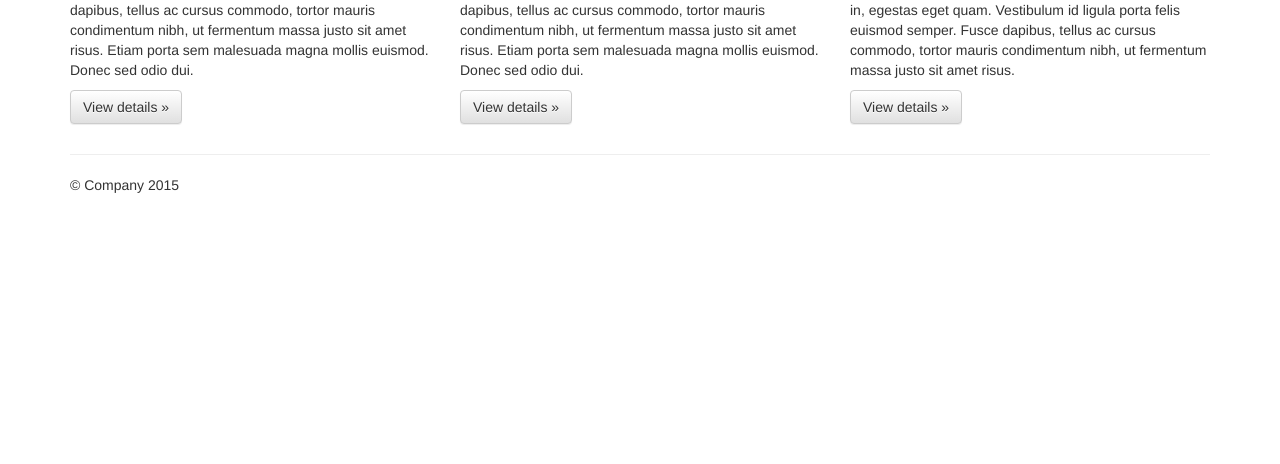
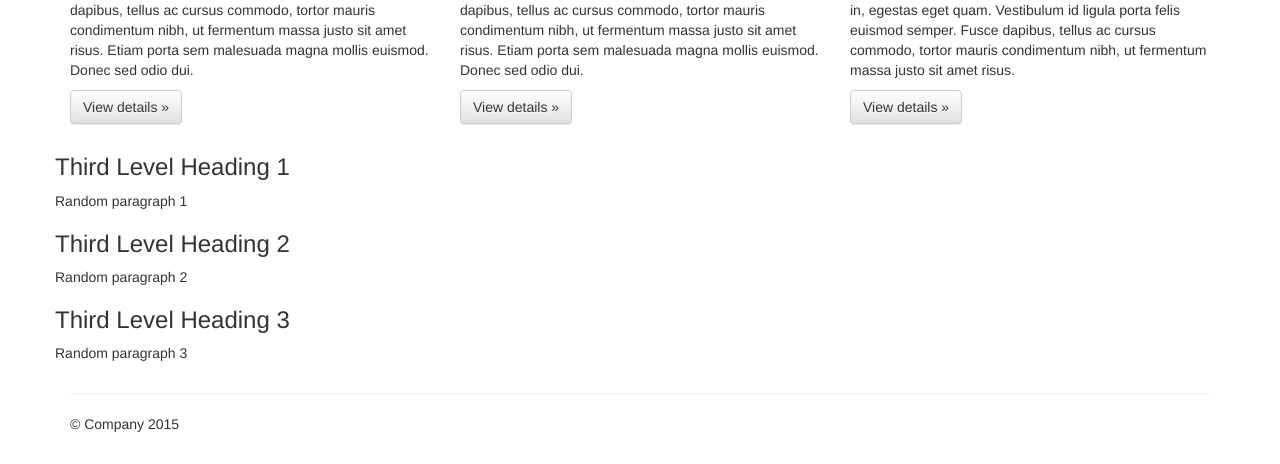
Before and after one commit to chrisArmo/git-advanced-training, a plain HTML site: page index.html in a window 1280 px wide. Shown: the part 464-928 px from the top of the page. Before the commit the page ends 800 px from the top, so only its background shows below. Drawn offline with nearby package versions, Linux system fonts and the light colour scheme.

Commit message:
Add new row

```diff
--- a/index.html
+++ b/index.html
@@ -136,6 +136,26 @@
         </div>
       </div>
 
+      <div class="row">
+        <col-md-4>
+          <h3>Third Level Heading 1</h3>
+
+          <p>Random paragraph 1</p>
+        </col-md-4>
+
+        <col-md-4>
+          <h3>Third Level Heading 2</h3>
+
+          <p>Random paragraph 2</p>
+        </col-md-4>
+
+        <col-md-4>
+          <h3>Third Level Heading 3</h3>
+
+          <p>Random paragraph 3</p>
+        </col-md-4>
+      </div>
+
       <hr />
 
       <footer>
```
